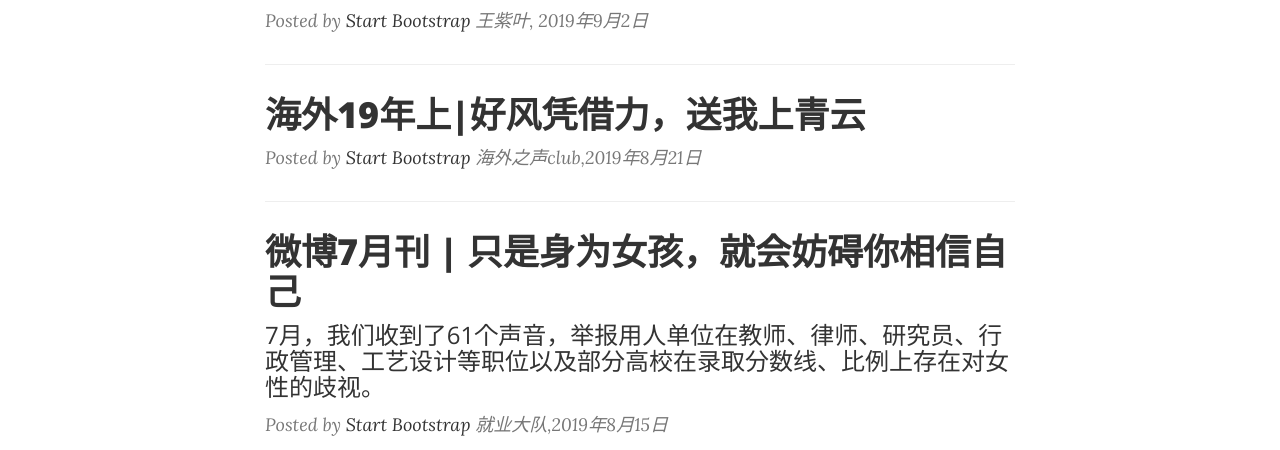
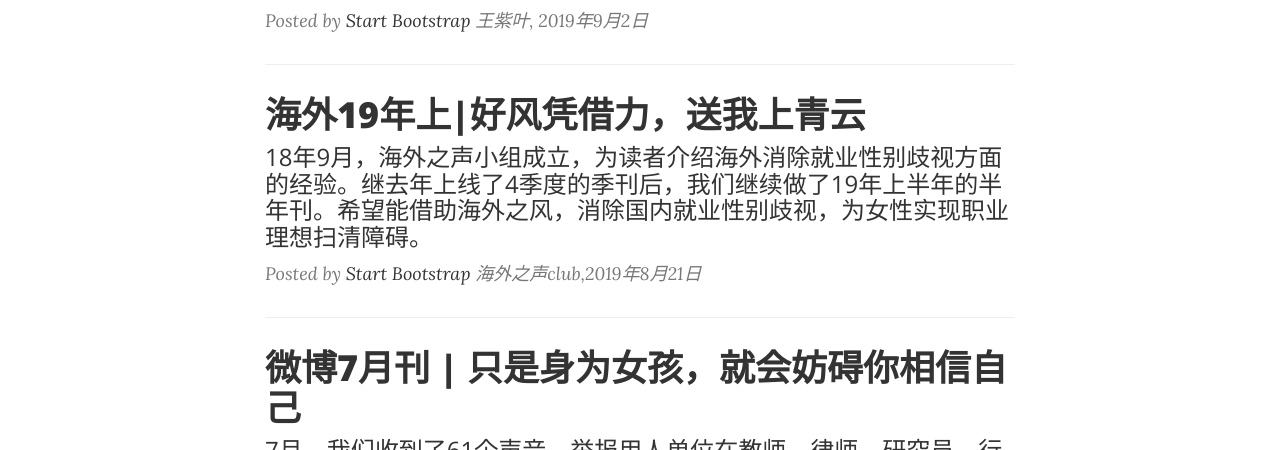
Before and after one commit to zmx0908/GirlsCodingDayDemo, a website: page index.html in a window 1280 px wide. Shown: the part 722-1172 px from the top of the page. Drawn offline with nearby package versions, Linux system fonts and the light colour scheme.

Commit message:
Update index.html

```diff
--- a/index.html
+++ b/index.html
@@ -104,6 +104,9 @@
                         <h2 class="post-title">
                             海外19年上|好风凭借力，送我上青云
                         </h2>
+                        <h3 class="post-subtitle">
+                            18年9月，海外之声小组成立，为读者介绍海外消除就业性别歧视方面的经验。继去年上线了4季度的季刊后，我们继续做了19年上半年的半年刊。希望能借助海外之风，消除国内就业性别歧视，为女性实现职业理想扫清障碍。
+                        </h3>
                     </a>
                     <p class="post-meta">Posted by <a href="#">Start Bootstrap</a> 海外之声club,2019年8月21日</p>
                 </div>
```
